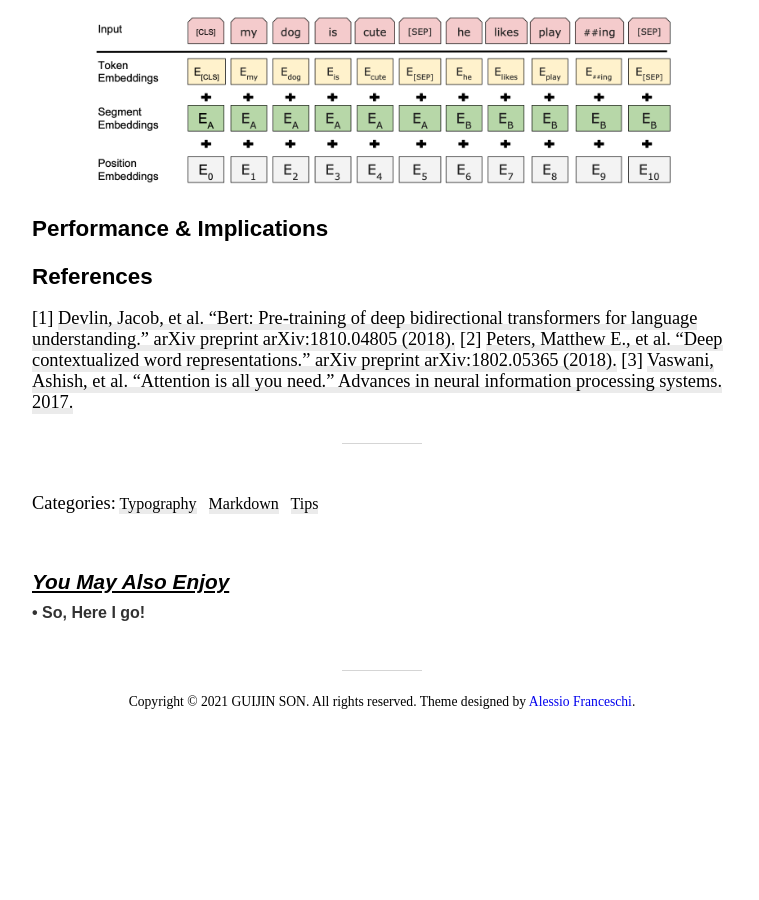
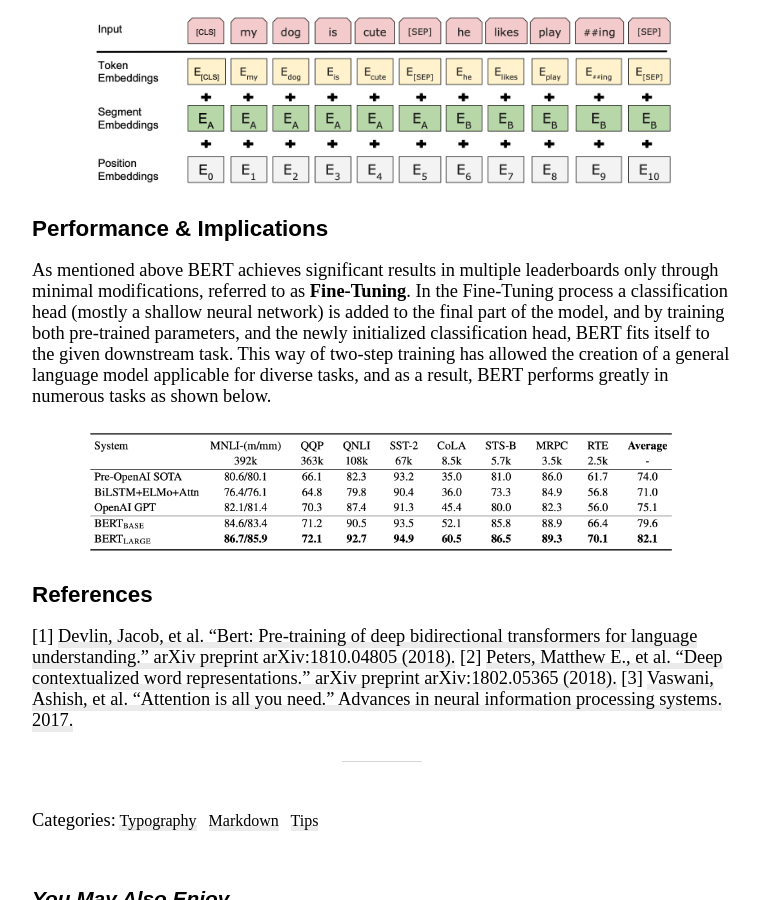
Before and after one commit to guijinSON/guijinSON.github.io, a Jekyll site: the page built from _posts/2021-08-15-An NLP Classic, BERT.md, in a window 1280 px wide and 900 px high, scrolled down 2404 px. Shown: the whole window, without its empty margins (258-1017 px from the left). Built offline with Jekyll 4.4.1, drawn with Linux system fonts in a browser that asks for light colours; nearby versions of some CDN libraries; comment, search, counter and statistics services are not loaded; before the commit the page ends 3127 px from its top, so only the background shows below that; some of the changed text lies outside the part shown.

Commit message:
Update 2021-08-15-An NLP Classic, BERT.md

```diff
--- a/_posts/2021-08-15-An NLP Classic, BERT.md
+++ b/_posts/2021-08-15-An NLP Classic, BERT.md
@@ -25,7 +25,7 @@
 
 As shown above, the paper examines different masking strategies and consequently, they do not replace every selected token with a mask. Instead, only 80% of the selected tokens are masked, the other 10% is replaced with a random vocabulary, and the left 10% remains unchanged.
 
-Since MLM fails to capture the relationship between sentences, NSP is introduced. For the NSP task, the data generator constructs the input sentence by merging two different sentences *A* and *B*. 50% of the time *B* is the actual next sentence for *A*, while for the other half they are two irrelevant sentences. By predicting whether the two sentences come from the same context, BERT learns to understand sentence-level information.
+Since MLM fails to capture the relationship between sentences, NSP is introduced. For the NSP task, the data generator constructs the input sentence by merging two different sentences *A* and *B*. 50% of the time *B* is the actual next sentence for *A*, while for the other half they are two irrelevant sentences. By predicting whether the two sentences come from the same context, BERT is expected to learn understand sentence-level information.
 
 ### Model Architecture
 BERT adopts an architecture very reminiscent of that of a Transformer (Vaswani et al .,2017). However, being an encoder-only model instead of inheriting the entire coupled structure it only makes use of the encoder part. A BERT_Base model would stack 12 blocks of encoders, where each is compromised of **causal self-head attentions** and a **feed-forward network**.
@@ -37,6 +37,10 @@
 <image src="https://raw.githubusercontent.com/guijinSON/guijinSON.github.io/master/assets/img/An%20NLP%20Classic%2C%20BERT/embedddings.png" width=600px />
 
 ### Performance & Implications
+As mentioned above BERT achieves significant results in multiple leaderboards only through minimal modifications, referred to as **Fine-Tuning**. In the Fine-Tuning process a classification head (mostly a shallow neural network) is added to the final part of the model, and by training both pre-trained parameters, and the newly initialized classification head, BERT fits itself to the given downstream task. This way of two-step training has allowed the creation of a general language model applicable for diverse tasks, and as a result, BERT performs greatly in numerous tasks as shown below.
+
+<image src="https://raw.githubusercontent.com/guijinSON/guijinSON.github.io/master/assets/img/An%20NLP%20Classic%2C%20BERT/benchmark.png" width=600px />
+
 
 
 ### References
```
